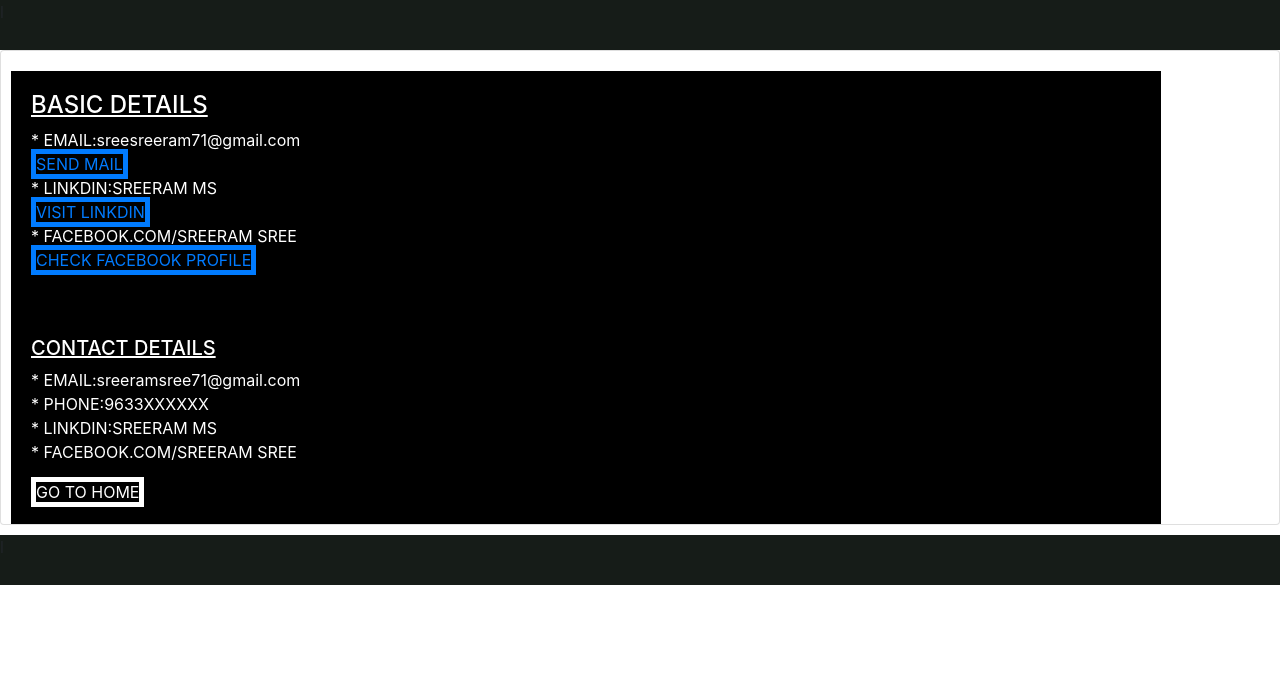
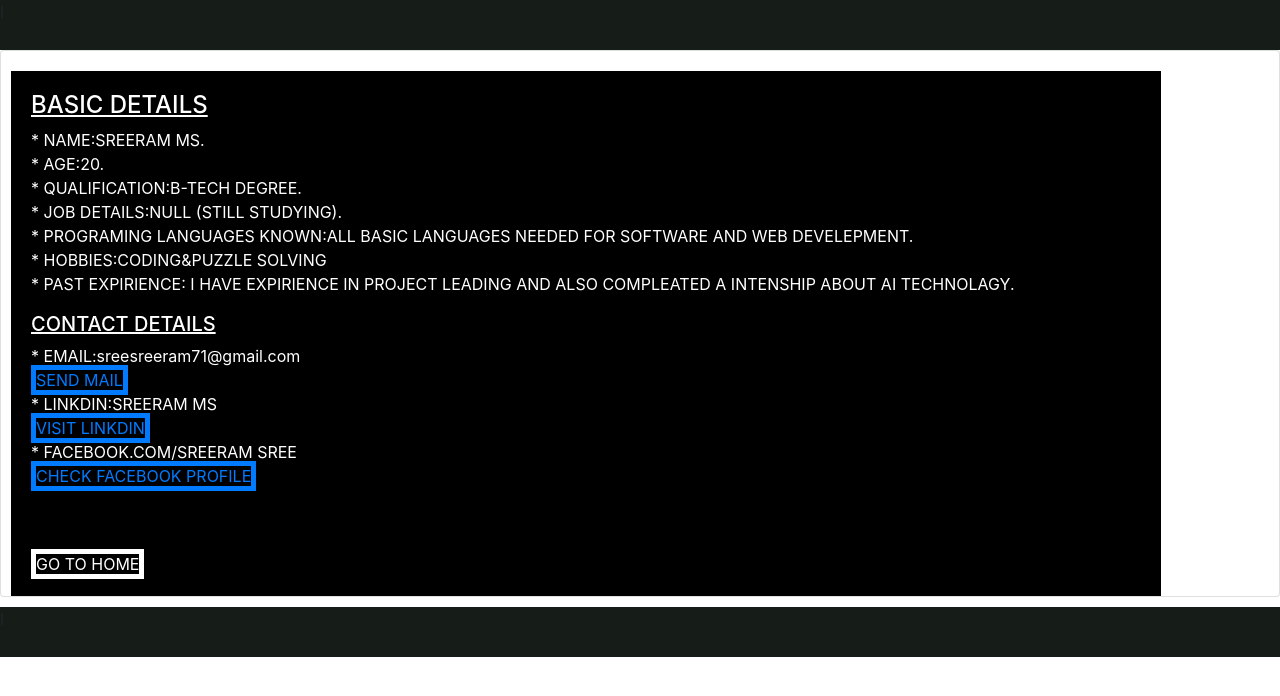
Before and after one commit to sreeramms71/personalweb, a plain HTML site: page cd.html in a window 1280 px wide. Drawn offline with nearby package versions, Linux system fonts and the light colour scheme.

Commit message:
Update cd.html

```diff
--- a/cd.html
+++ b/cd.html
@@ -31,15 +31,16 @@
   <div class="card-body">
     <h4><u>BASIC DETAILS</u></h4>
 
-    <p class="card-text">  * EMAIL:sreesreeram71@gmail.com <br> <a href="https://mail.google.com/mail/u/0/#inbox?compose=GTvVlcRzBlDZWLVTCNQtTRCVscdJbLcbxrQMGvQpVGtbgWMrmhjrpnjZMCtNnbPbRCJRnZpzZPpTm" class="btn9">SEND MAIL</a>
+    <p class="card-text"> * NAME:SREERAM MS. <BR> * AGE:20.<br> * QUALIFICATION:B-TECH DEGREE. <br> * JOB DETAILS:NULL
+      (STILL STUDYING). <br> * PROGRAMING LANGUAGES KNOWN:ALL BASIC LANGUAGES NEEDED FOR SOFTWARE AND WEB DEVELEPMENT. <br> *
+       HOBBIES:CODING&PUZZLE SOLVING <br> * PAST EXPIRIENCE: I HAVE EXPIRIENCE IN PROJECT LEADING AND ALSO COMPLEATED A INTENSHIP ABOUT AI TECHNOLAGY.</p>
+
+    <h5><u>CONTACT DETAILS</u></h5>
+    <P class="card-text2">
+       * EMAIL:sreesreeram71@gmail.com <br> <a href="https://mail.google.com/mail/u/0/#inbox?compose=GTvVlcRzBlDZWLVTCNQtTRCVscdJbLcbxrQMGvQpVGtbgWMrmhjrpnjZMCtNnbPbRCJRnZpzZPpTm" class="btn9">SEND MAIL</a>
        <br> * LINKDIN:SREERAM MS <br><a href="https://www.linkedin.com/" class="btn9">VISIT LINKDIN</a> <br>
         * FACEBOOK.COM/SREERAM SREE <br> <a href="https://www.facebook.com/" class="btn9">CHECK FACEBOOK PROFILE</a>
     </P> <br> <br>
-
-    <h5><u>CONTACT DETAILS</u></h5>
-    <P class="card-text2">
-       * EMAIL:sreeramsree71@gmail.com <br> * PHONE:9633XXXXXX <br> * LINKDIN:SREERAM MS <br> * FACEBOOK.COM/SREERAM SREE
-    </P>
     <a href="index.html" class="btn0">GO TO HOME</a>
   </div>
 
```
